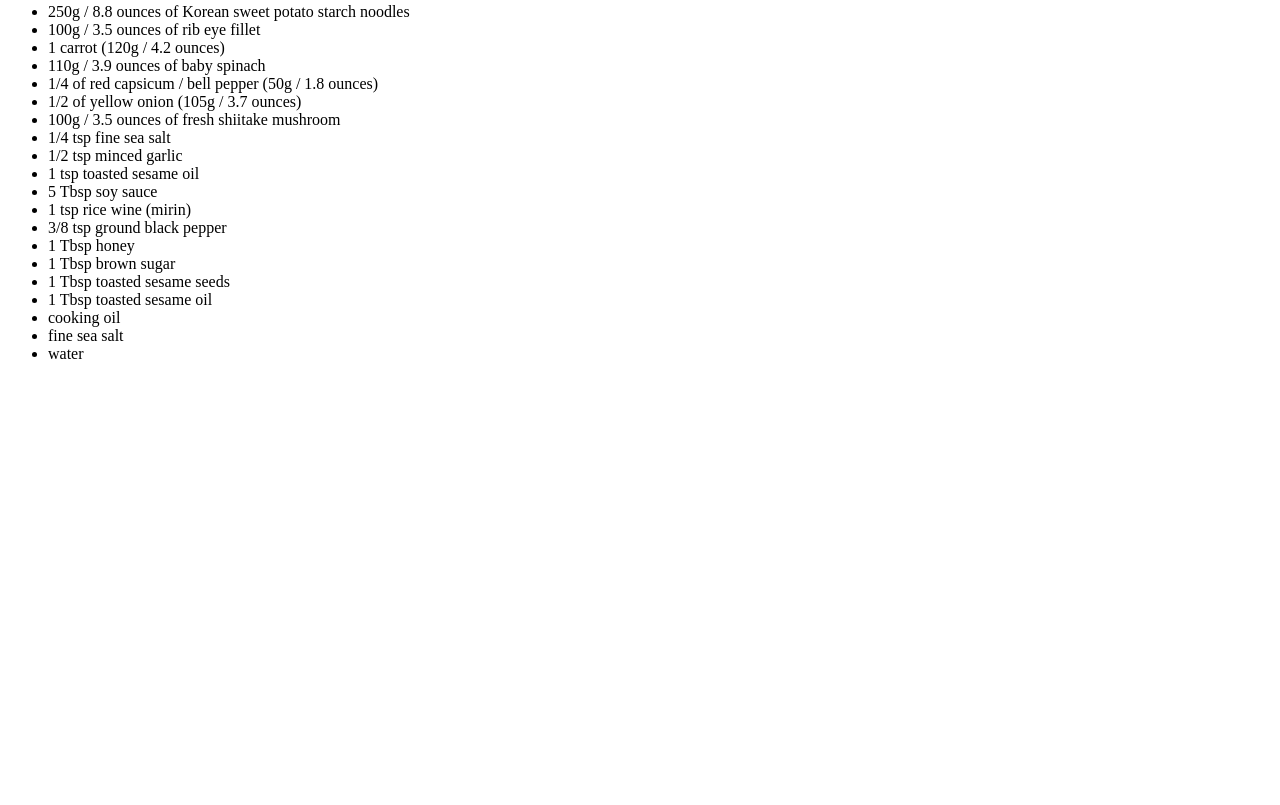
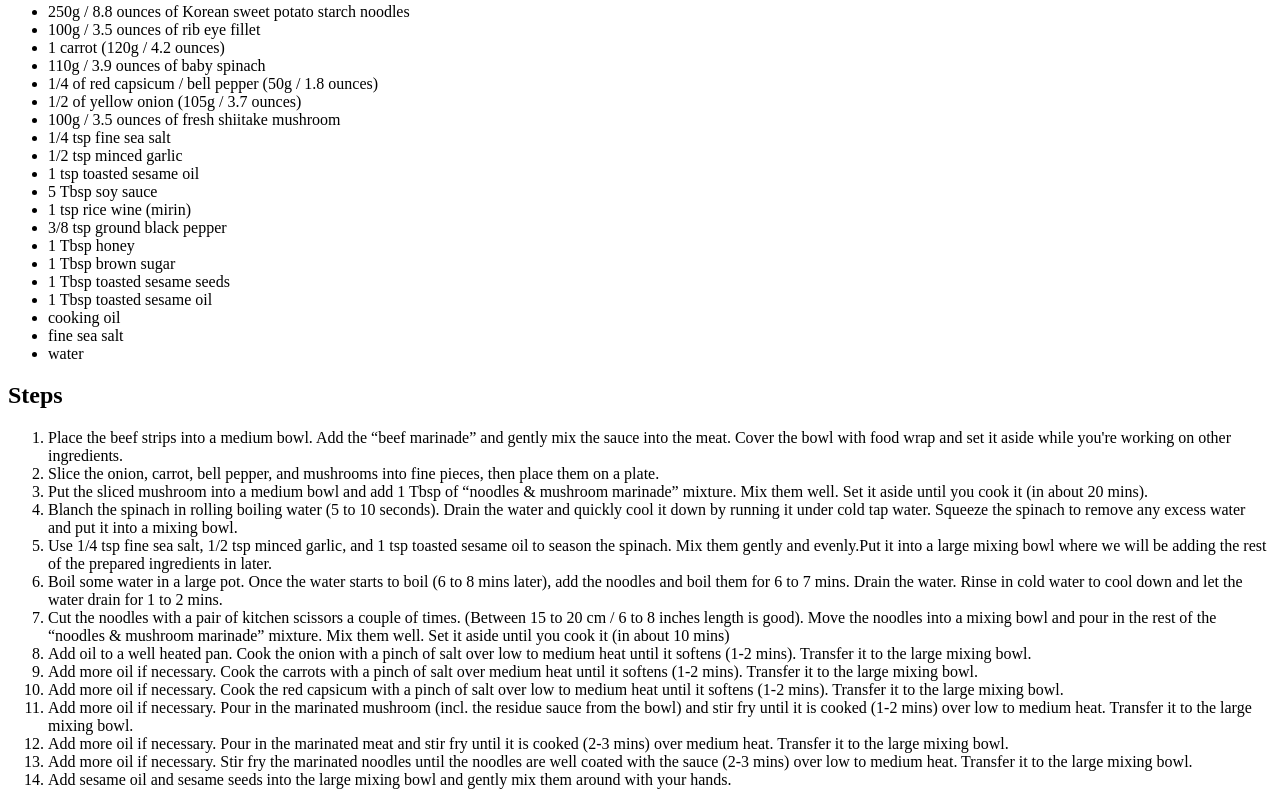
Before and after one commit to Adarrien/odin-recipes, a plain HTML site: page recipes/japchae.html in a window 1280 px wide. Shown: the part 551-1356 px from the top of the page. Before the commit the page ends 930 px from the top, so only its background shows below. Drawn offline with Linux system fonts and the light colour scheme.

Commit message:
Add steps

```diff
--- a/recipes/japchae.html
+++ b/recipes/japchae.html
@@ -34,6 +34,22 @@
             <li>fine sea salt</li>
             <li>water </li>
         </ul>
-
+       <h2>Steps</h2>
+       <ol>
+        <li>Place the beef strips into a medium bowl. Add the “beef marinade” and gently mix the sauce into the meat. Cover the bowl with food wrap and set it aside while you're working on other ingredients.</li>
+        <li>Slice the onion, carrot, bell pepper, and mushrooms into fine pieces, then place them on a plate.</li>
+        <li>Put the sliced mushroom into a medium bowl and add 1 Tbsp of “noodles & mushroom marinade” mixture. Mix them well. Set it aside until you cook it (in about 20 mins).</li>
+        <li>Blanch the spinach in rolling boiling water (5 to 10 seconds). Drain the water and quickly cool it down by running it under cold tap water. Squeeze the spinach to remove any excess water and put it into a mixing bowl.</li>
+        <li>Use 1/4 tsp fine sea salt, 1/2 tsp minced garlic, and 1 tsp toasted sesame oil to season the spinach. Mix them gently and evenly.Put it into a large mixing bowl where we will be adding the rest of the prepared ingredients in later.</li>
+        <li>Boil some water in a large pot. Once the water starts to boil (6 to 8 mins later), add the noodles and boil them for 6 to 7 mins. Drain the water. Rinse in cold water to cool down and let the water drain for 1 to 2 mins.</li>
+        <li>Cut the noodles with a pair of kitchen scissors a couple of times. (Between 15 to 20 cm / 6 to 8 inches length is good). Move the noodles into a mixing bowl and pour in the rest of the “noodles & mushroom marinade” mixture. Mix them well. Set it aside until you cook it (in about 10 mins)</li>
+        <li>Add oil to a well heated pan. Cook the onion with a pinch of salt over low to medium heat until it softens (1-2 mins). Transfer it to the large mixing bowl.</li>
+        <li>Add more oil if necessary. Cook the carrots with a pinch of salt over medium heat until it softens (1-2 mins). Transfer it to the large mixing bowl.</li>
+        <li>Add more oil if necessary. Cook the red capsicum with a pinch of salt over low to medium heat until it softens (1-2 mins). Transfer it to the large mixing bowl.</li>
+        <li>Add more oil if necessary. Pour in the marinated mushroom (incl. the residue sauce from the bowl) and stir fry until it is cooked (1-2 mins) over low to medium heat. Transfer it to the large mixing bowl.</li>
+        <li>Add more oil if necessary. Pour in the marinated meat and stir fry until it is cooked (2-3 mins) over medium heat. Transfer it to the large mixing bowl.</li>
+        <li>Add more oil if necessary. Stir fry the marinated noodles until the noodles are well coated with the sauce (2-3 mins) over low to medium heat. Transfer it to the large mixing bowl.</li>
+        <li>Add sesame oil and sesame seeds into the large mixing bowl and gently mix them around with your hands.</li>
+       </ol>
     </body>
 </html>
```
